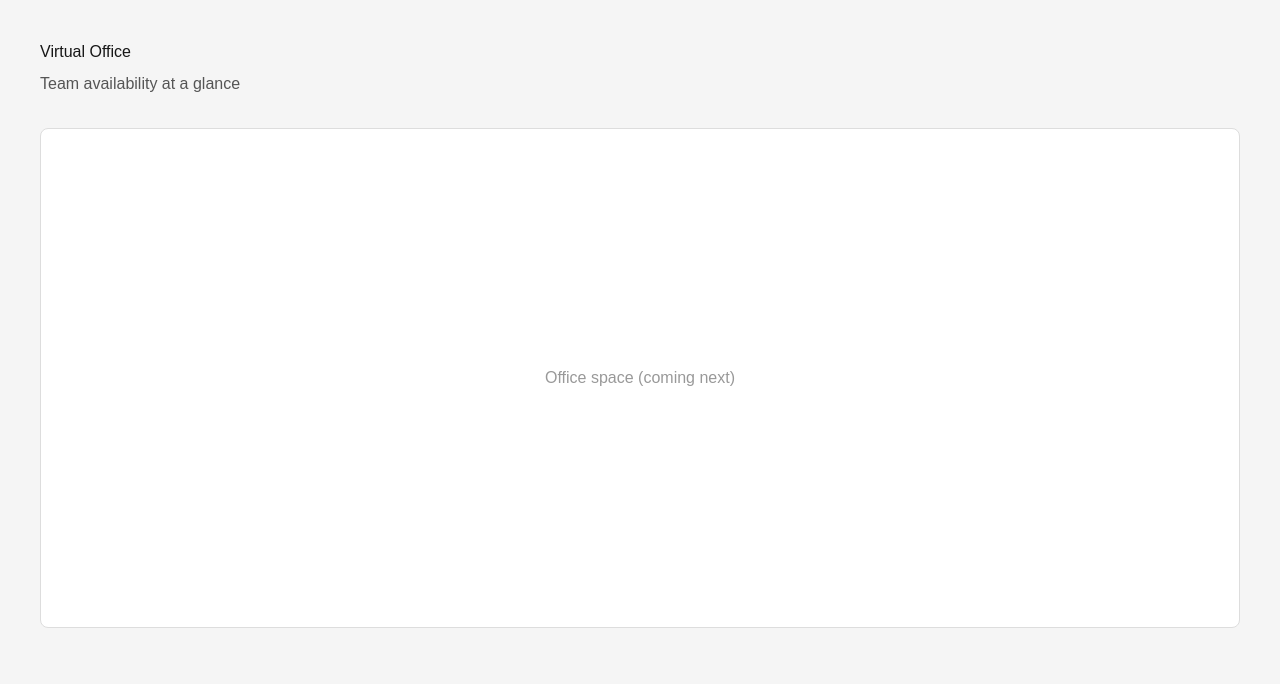
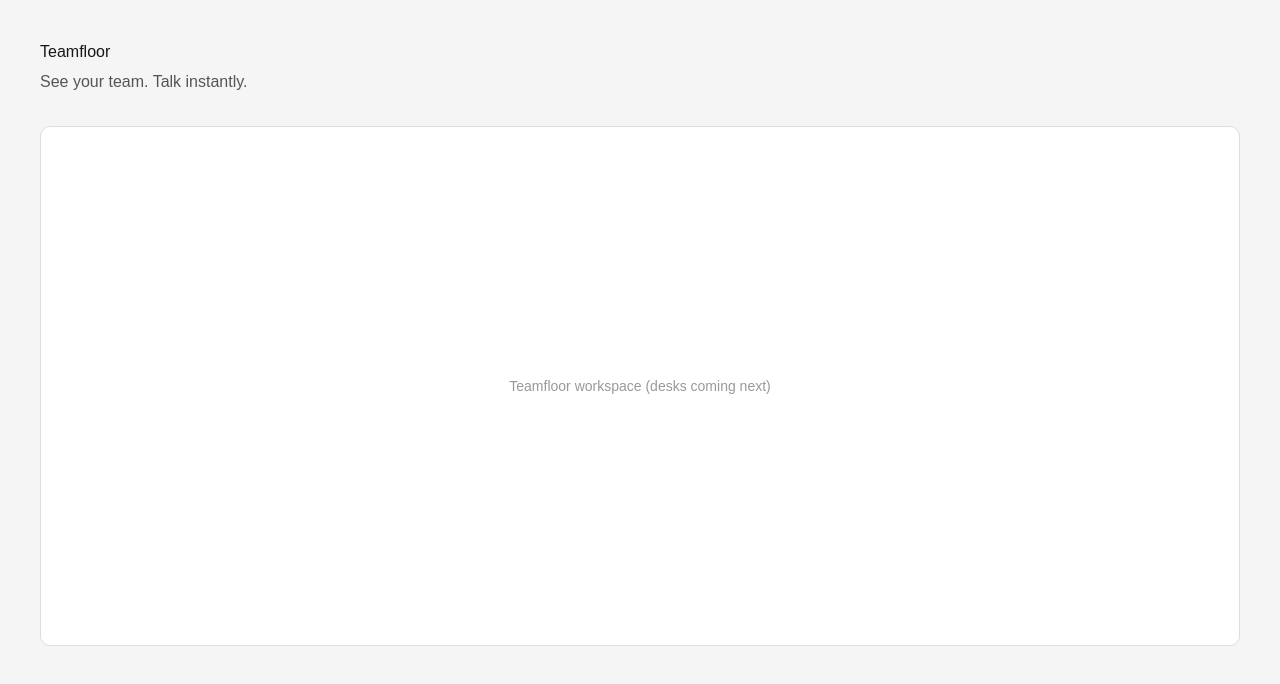
Before and after one commit to pasterakcode/virtual-office, a Next.js app: page / in a window 1280 px wide. Shown: the top 684 px of the page. Built offline with nearby package versions, Linux system fonts and the light colour scheme.

Commit message:
Revamp page layout and update content

```diff
--- a/app/page.tsx
+++ b/app/page.tsx
@@ -8,20 +8,24 @@
         backgroundColor: "#f5f5f5",
       }}
     >
-      <h1 style={{ marginBottom: "8px" }}>Virtual Office</h1>
-      <p style={{ marginBottom: "32px", color: "#555" }}>
-        Team availability at a glance
-      </p>
+      {/* Header */}
+      <header style={{ marginBottom: "32px" }}>
+        <h1 style={{ marginBottom: "6px" }}>Teamfloor</h1>
+        <p style={{ color: "#555" }}>
+          See your team. Talk instantly.
+        </p>
+      </header>
 
       {/* Office canvas */}
-      <div
+      <section
         style={{
           width: "100%",
-          height: "500px",
+          height: "520px",
           backgroundColor: "#ffffff",
           border: "1px solid #ddd",
-          borderRadius: "8px",
+          borderRadius: "10px",
           position: "relative",
+          padding: "16px",
         }}
       >
         <p
@@ -31,11 +35,12 @@
             left: "50%",
             transform: "translate(-50%, -50%)",
             color: "#999",
+            fontSize: "14px",
           }}
         >
-          Office space (coming next)
+          Teamfloor workspace (desks coming next)
         </p>
-      </div>
+      </section>
     </main>
   );
 }
```
